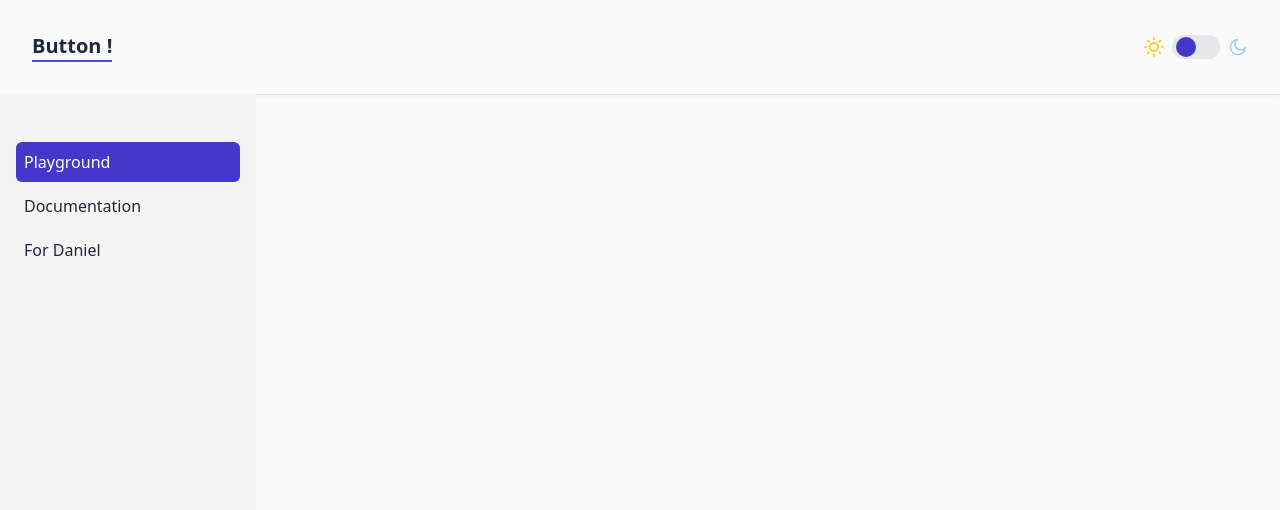
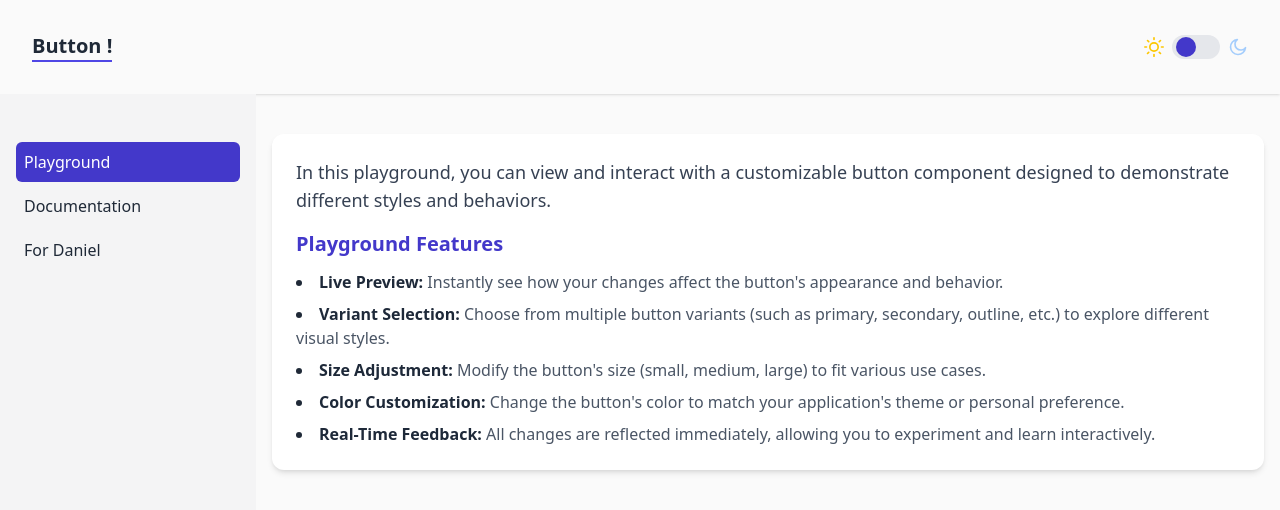
Before and after one commit to xekurt/button-editor, an Angular app: page /playground in a window 1280 px wide. Shown: the top 510 px of the page. Built offline with nearby package versions, Linux system fonts and the light colour scheme.

Commit message:
Generate playground description

```diff
--- /dev/null
+++ b/src/app/modules/playground-module/components/playground-description/playground-description.html
@@ -0,0 +1,45 @@
+<div class="mx-auto mt-6 rounded-xl bg-white p-6 shadow-md dark:bg-gray-900">
+  <p class="mb-4 text-lg text-gray-700 dark:text-gray-200">
+    In this playground, you can view and interact with a customizable button component designed to
+    demonstrate different styles and behaviors.
+  </p>
+  <div>
+    <h3 class="text-primary dark:text-primary-light mb-3 text-xl font-semibold">
+      Playground Features
+    </h3>
+    <ul class="list-inside list-disc space-y-2">
+      <li>
+        <span class="font-bold text-gray-800 dark:text-gray-100">Live Preview:</span>
+        <span class="text-gray-600 dark:text-gray-300">
+          Instantly see how your changes affect the button's appearance and behavior.</span
+        >
+      </li>
+      <li>
+        <span class="font-bold text-gray-800 dark:text-gray-100">Variant Selection:</span>
+        <span class="text-gray-600 dark:text-gray-300">
+          Choose from multiple button variants (such as primary, secondary, outline, etc.) to
+          explore different visual styles.</span
+        >
+      </li>
+      <li>
+        <span class="font-bold text-gray-800 dark:text-gray-100">Size Adjustment:</span>
+        <span class="text-gray-600 dark:text-gray-300">
+          Modify the button's size (small, medium, large) to fit various use cases.</span
+        >
+      </li>
+      <li>
+        <span class="font-bold text-gray-800 dark:text-gray-100">Color Customization:</span>
+        <span class="text-gray-600 dark:text-gray-300">
+          Change the button's color to match your application's theme or personal preference.</span
+        >
+      </li>
+      <li>
+        <span class="font-bold text-gray-800 dark:text-gray-100">Real-Time Feedback:</span>
+        <span class="text-gray-600 dark:text-gray-300">
+          All changes are reflected immediately, allowing you to experiment and learn
+          interactively.</span
+        >
+      </li>
+    </ul>
+  </div>
+</div>
--- a/src/app/modules/playground-module/playground-module.html
+++ b/src/app/modules/playground-module/playground-module.html
@@ -1 +1,3 @@
-<section class="p-4 sm:p-6"></section>
+<section>
+  <playground-description />
+</section>
```
Also changed, not shown: src/app/modules/playground-module/components/button-editor/button-editor.ts (added, +7 -0 lines), src/app/modules/playground-module/components/playground-description/playground-description.ts (added, +7 -0 lines), src/app/modules/playground-module/playground-module.ts (+4 -4 lines), src/app/modules/playground-module/components/button-editor/button-editor.html (added).
